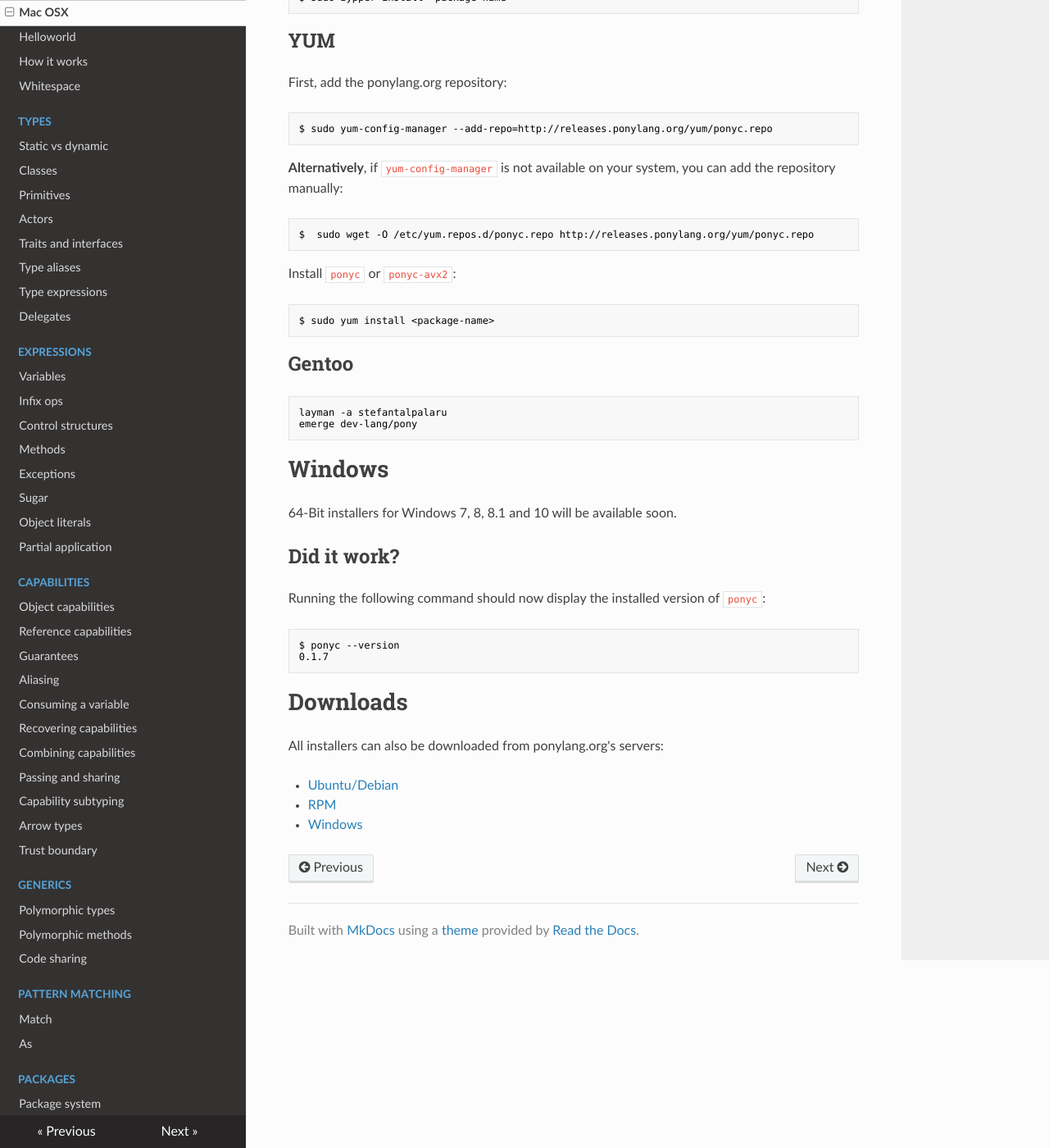
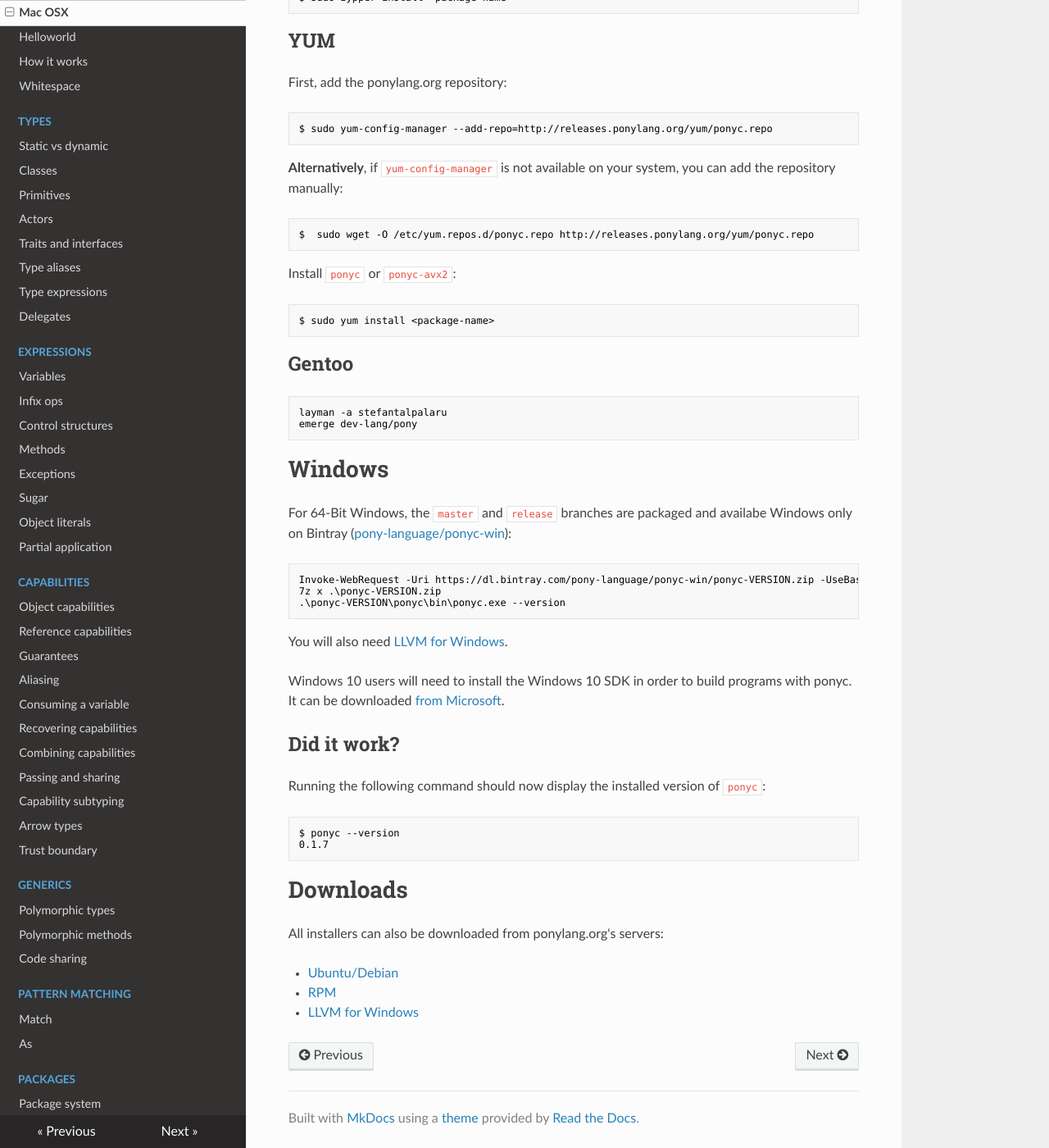
Before and after one commit to ponylang/pony-tutorial, an MkDocs documentation site: the page built from docs/getting-started/installation.md, in a window 1280 px wide and 1400 px high, scrolled down 1594 px. Shown: the whole window at 82% size. Built offline with MkDocs 1.6.1, drawn with Linux system fonts in a browser that asks for light colours; nearby versions of some CDN libraries; old or Windows-style settings are respelled for this version of MkDocs.

Commit message:
installation: updates for Windows and /apt

````diff
--- a/docs/getting-started/installation.md
+++ b/docs/getting-started/installation.md
@@ -97,7 +97,17 @@ emerge dev-lang/pony
 
 # Windows
 
-64-Bit installers for Windows 7, 8, 8.1 and 10 will be available soon.
+For 64-Bit Windows, the `master` and `release` branches are packaged and availabe Windows only on Bintray ([pony-language/ponyc-win](https://bintray.com/pony-language/ponyc-win)):
+
+```powershell
+Invoke-WebRequest -Uri https://dl.bintray.com/pony-language/ponyc-win/ponyc-VERSION.zip -UseBasicParsing -OutFile ponyc-VERSION.zip
+7z x .\ponyc-VERSION.zip
+.\ponyc-VERSION\ponyc\bin\ponyc.exe --version
+```
+
+You will also need [LLVM for Windows](http://releases.ponylang.org/llvm/).
+
+Windows 10 users will need to install the Windows 10 SDK in order to build programs with ponyc. It can be downloaded [from Microsoft](https://developer.microsoft.com/en-us/windows/downloads/windows-10-sdk).
 
 ## Did it work?
 
@@ -111,6 +121,6 @@ $ ponyc --version
 # Downloads
 All installers can also be downloaded from ponylang.org's servers:
 
-* [Ubuntu/Debian](http://releases.ponylang.org/debian/)
+* [Ubuntu/Debian](http://releases.ponylang.org/apt/)
 * [RPM](http://releases.ponylang.org/yum/)
-* [Windows](http://releases.ponylang.org/windows/)
+* [LLVM for Windows](http://releases.ponylang.org/llvm/)
````
